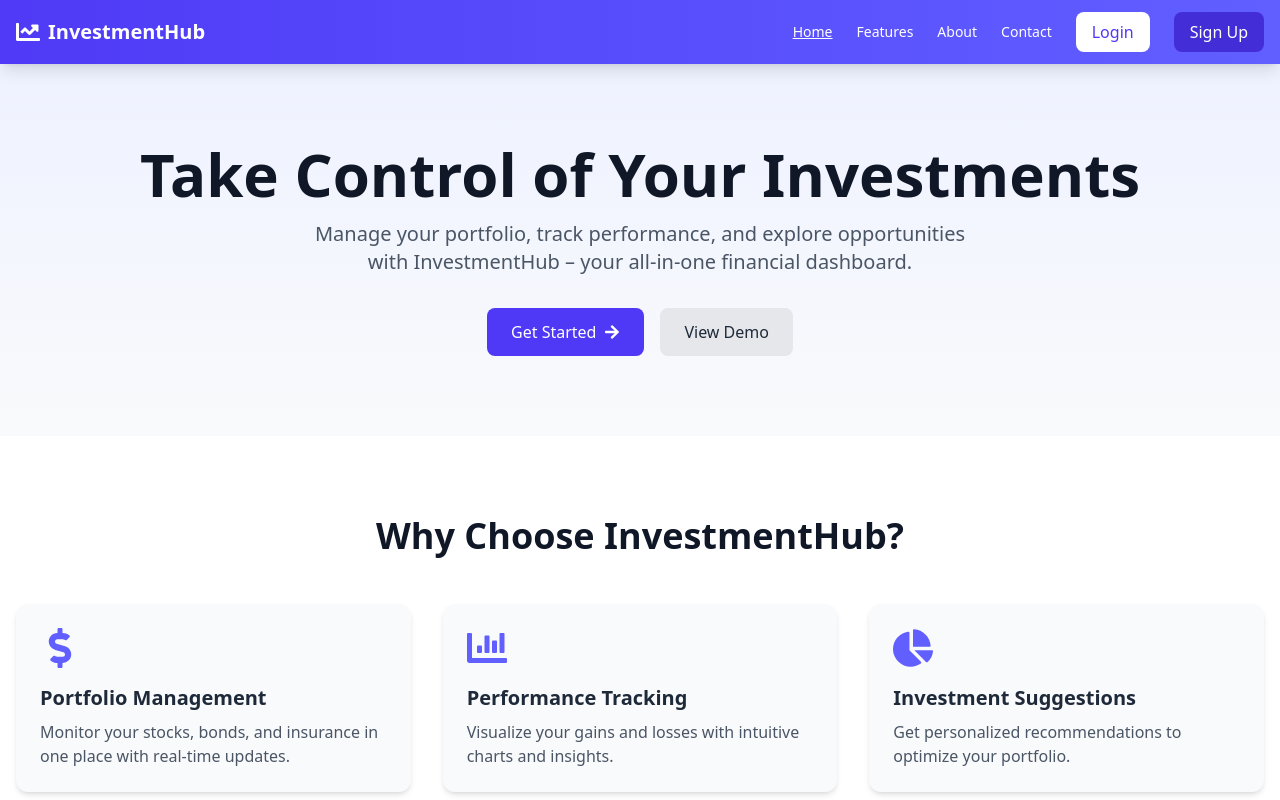
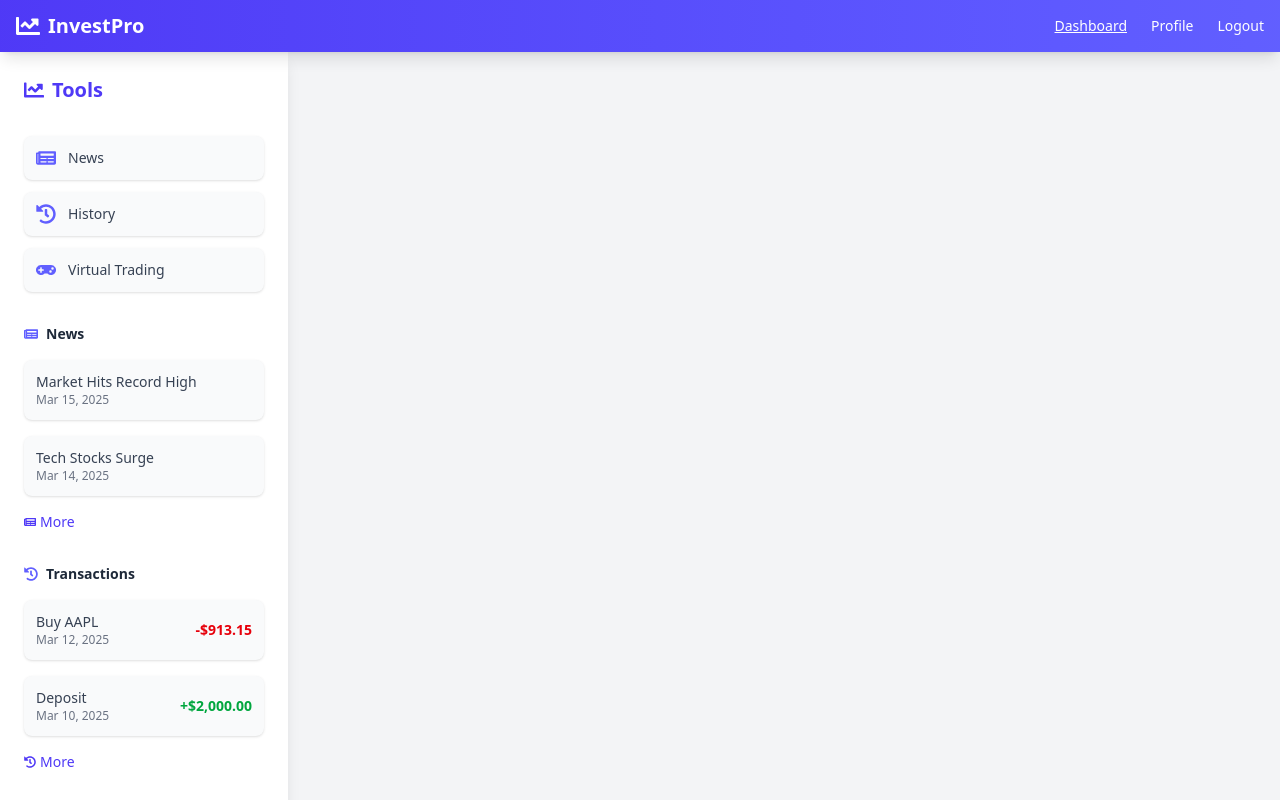
Before and after one commit to anshgandhiii/InvestmentHub, a React (Vite) app in the folder client/: page / in a window 1280 px wide. Shown: the top 800 px of the page. Built offline with nearby package versions, Linux system fonts and the light colour scheme.

Commit message:
routes solved again and again

```diff
--- a/client/src/App.jsx
+++ b/client/src/App.jsx
@@ -11,13 +11,12 @@ function App() {
   return (
     <Router>
       <Routes>
-        <Route path="/" element={<LandingPage />}>
-          <Route path="landing" element={<LandingPage />} />
+        <Route path="landing" element={<LandingPage />} />
+        <Route path="/" element={<Layout />}>
 
-          <Route path="dashboard" element={<Dashboard />} />
           <Route path="profile" element={<Profile />} />
           <Route path="news" element={<News />} />
-          <Route path="*" element={<Navigate to="/landing" replace />} />
+          <Route path="dashboard" element={<Dashboard />} />
         </Route>
         <Route path="login" element={<Login />} />
         <Route path="signup" element={<Signup />} />
```
